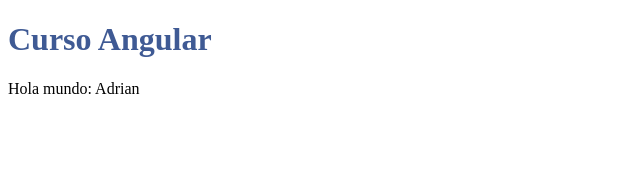
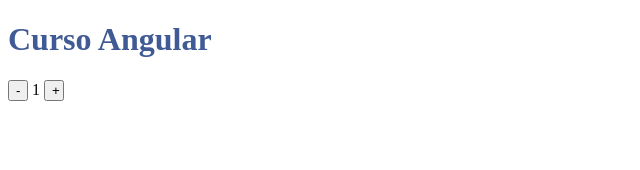
Before and after one commit to ZaiberZ/Angular_tutorial, an Angular app: page / in a window 1280 px wide. Shown: the top 170 px of the page, without its empty margins (0-640 px from the left). Built offline with nearby package versions, Linux system fonts and the light colour scheme.

Commit message:
06 Event Blinding

```diff
--- a/src/app/contador/contador.component.css
+++ b/src/app/contador/contador.component.css
@@ -0,0 +1,3 @@
+button {
+    width: 20px;
+}
--- a/src/app/contador/contador.component.html
+++ b/src/app/contador/contador.component.html
@@ -1 +1,4 @@
-<p>Hola mundo: {{persona.nombre}}</p>
+<!-- <button (click)="numero = numero - 1">-</button> -->
+<button (click)="decrement()">-</button>
+{{numero}}
+<button (click)="increment()">+</button>
--- a/src/app/contador/contador.component.ts
+++ b/src/app/contador/contador.component.ts
@@ -12,8 +12,17 @@ export class ContadorComponent implements OnInit {
 
   }
   //nombre: string = "Adrian";
-  persona: Persona = {
-    nombre: "Adrian",
-    edad: 30
+  // persona: Persona = {
+  //   nombre: "Adrian",
+  //   edad: 31
+  // }
+
+  numero: number = 1;
+
+  decrement() {
+    this.numero--;
+  }
+  increment() {
+    this.numero += 1;
   }
 }
```
